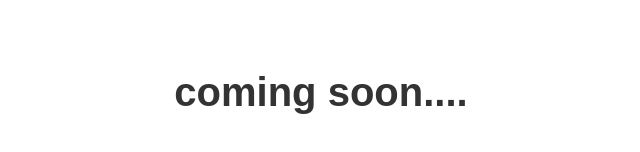
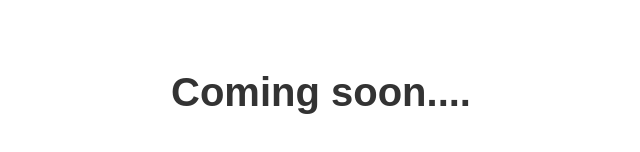
Before and after one commit to Vasundharaparakh/miot-www, a plain HTML site: page index.html in a window 1280 px wide. Shown: the part 308-460 px from the top of the page, 319-959 px from the left. Drawn offline with Linux system fonts and the light colour scheme.

Commit message:
upper case C

```diff
--- a/index.html
+++ b/index.html
@@ -9,6 +9,6 @@
   </style>
 </head>
 <body>
-  <h1>coming soon....</h1>
+  <h1>Coming soon....</h1>
 </body>
 </html>
```
